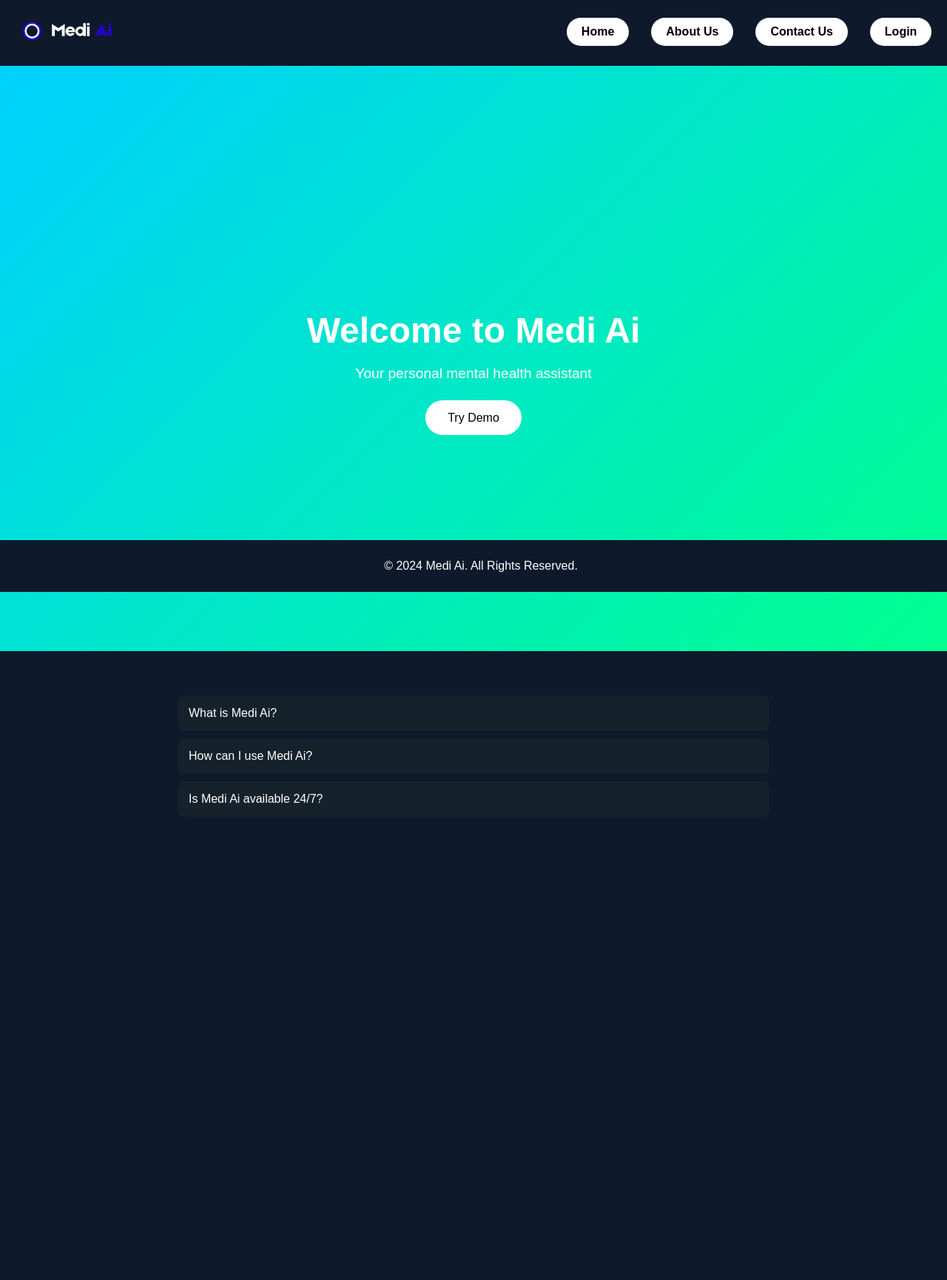
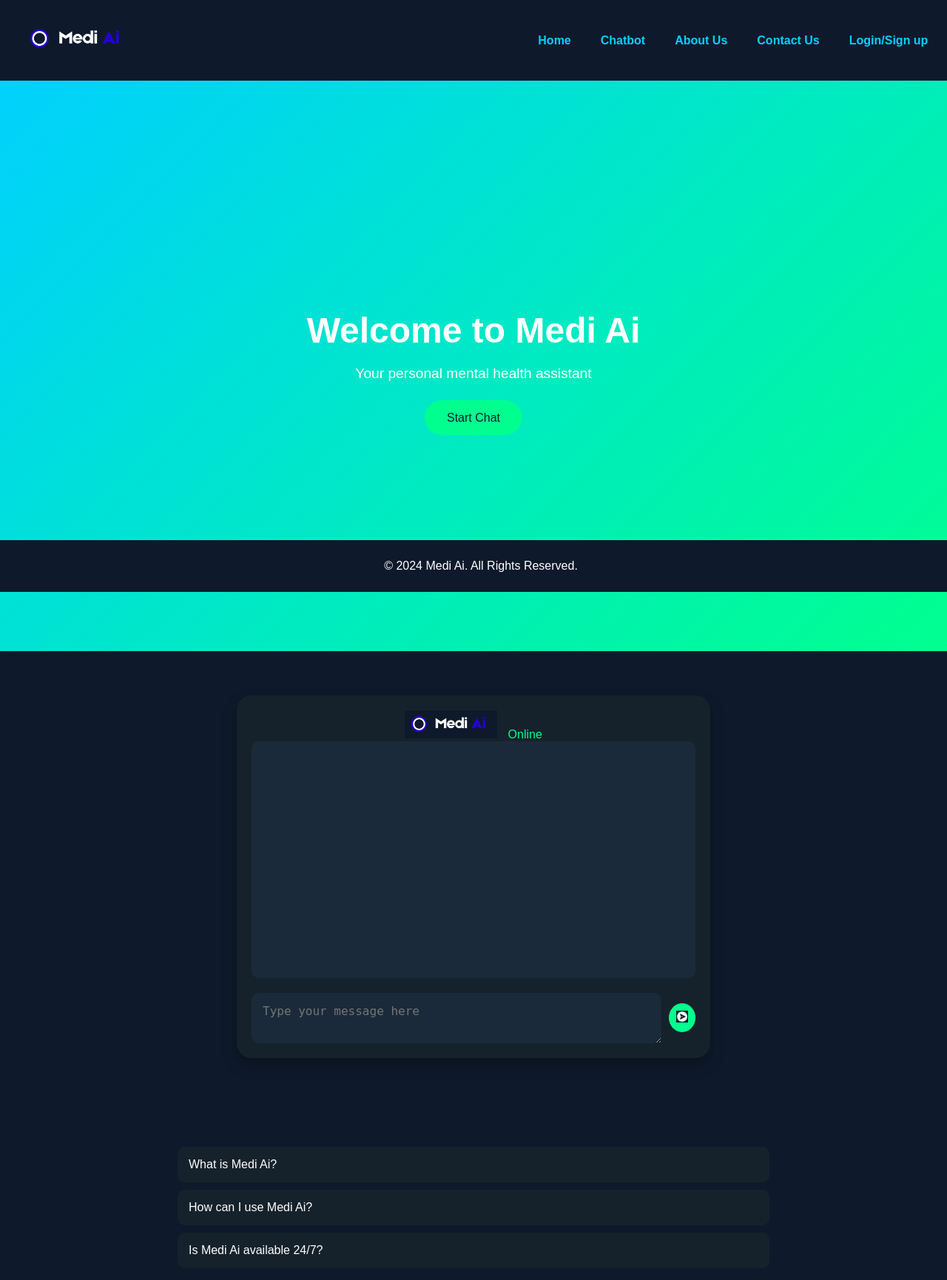
Before and after one commit to smooth-glitch/chatbot-django, a Django app: page / in a window 1280 px wide. Shown: the top 1730 px of the page at 74% size. Before the commit the page ends 1085 px from the top, so only its background shows below. Run offline with Django 5.2, Linux system fonts and the light colour scheme.

Commit message:
Revert "UI/UX Changes - Pradeep"

```diff
--- a/django-chatbot/chatAPI/static/css/styles.css
+++ b/django-chatbot/chatAPI/static/css/styles.css
@@ -8,40 +8,28 @@ body {
     overflow-x: hidden;
 }
 
-/* Gradient Background */
-.gradient-background {
-    position: fixed;
-    top: 0;
-    left: 0;
-    width: 100%;
-    height: 100%;
-    background: linear-gradient(120deg, #0e1a2b, #16222b, #1b2a3a, #0e1a2b);
-    background-size: 400% 400%;
-    z-index: -1;
-    animation: gradientAnimation 10s ease infinite;
-}
-
-@keyframes gradientAnimation {
-    0% { background-position: 0% 50%; }
-    50% { background-position: 100% 50%; }
-    100% { background-position: 0% 50%; }
-}
-
 /* Header */
 .header-content {
     display: flex;
     justify-content: space-between;
-    align-items: center;
+    align-items: right;
     padding: 20px;
     background-color: #0e1a2b;
     position: fixed;
     top: 0;
     width: 98%;
-    z-index: 1000;
+    z-index: 800;
+}
+
+.logo {
+    display: flex;
+    align-items: center;
+    justify-content: center;
+    padding: 10px;
 }
 
 .logo img {
-    max-width: 150px;
+    max-width: 100px;
     height: auto;
 }
 
@@ -53,36 +41,19 @@ body {
 }
 
 .nav-links li {
-    margin: 0 15px;
+    margin: 0 20px;
 }
 
 .nav-links li a {
-    display: inline-block;
-    padding: 10px 20px;
-    color: #000000;
-    background-color: #ffffff;
-    border-radius: 50px;
     text-decoration: none;
+    color: #00d0ff;
     font-weight: bold;
-    position: relative;
-    overflow: hidden;
-    transition: background-color 0.3s, color 0.3s, transform 0.3s;
+    transition: color 0.3s, transform 0.3s;
 }
 
 .nav-links li a:hover {
-    background-color: #000000;
-    color: #ffffff;
-    transform: scale(1.05);
-}
-
-.nav-links li a:active {
-    background-color: #ffffff;
-    color: #000000;
-}
-
-.nav-links li a span {
-    position: relative;
-    z-index: 1;
+    color: #00ff8f;
+    transform: scale(1.1);
 }
 
 /* Main Section */
@@ -107,82 +78,44 @@ body {
 }
 
 .main-btn {
-    background-color: #ffffff;
-    color: #000000;
+    background-color: #00ff8f;
+    color: #0e1a2b;
     padding: 15px 30px;
     text-decoration: none;
-    border-radius: 50px;
-    transition: transform 0.3s, background-color 0.3s, color 0.3s;
+    border-radius: 30px;
+    transition: transform 0.3s, background-color 0.3s;
 }
 
 .main-btn:hover {
-    background-color: #000000;
-    color: #ffffff;
+    background-color: #00d0ff;
     transform: translateY(-3px) scale(1.02);
     box-shadow: 0 10px 20px rgba(0, 0, 0, 0.2);
 }
 
 /* Chatbot Section */
 .chatbot-section {
-    padding: 120px 20px 40px 20px;
-    text-align: center;
-    position: relative;
-    z-index: 10;
+    padding: 60px 20px;
+    background-color: #0e1a2b;
 }
 
 .chatbot-container {
-    max-width: 80%;
+    max-width: 600px;
     margin: 0 auto;
-    background: rgba(22, 34, 43, 0.85);
+    background-color: #16222b;
     border-radius: 20px;
     padding: 20px;
-    box-shadow: 0 10px 30px rgba(0, 0, 0, 0.5);
+    box-shadow: 0 10px 20px rgba(0, 0, 0, 0.3);
     text-align: center;
-    backdrop-filter: blur(10px);
-    transition: transform 0.3s ease-in-out, box-shadow 0.3s ease-in-out;
 }
 
-.chatbot-container:hover {
-    transform: translateY(-5px);
-    box-shadow: 0 20px 40px rgba(0, 0, 0, 0.7);
-}
-
-.title-bar {
-    display: flex;
-    justify-content: space-between;
-    align-items: center;
-    padding: 10px 20px;
-    background-color: transparent; /* Transparent to allow gradient background to show */
-    border-bottom: 1px solid rgba(255, 255, 255, 0.1);
-}
-
-.title-bar a img {
-    display: block;
-    max-width: 125px;
-    height: auto;
-}
-
-.status {
-    display: flex;
-    align-items: center;
+.title-bar .status {
     font-size: 1rem;
     color: #00ff8f;
-    margin-right: 0; /* Move to the rightmost part */
-    position: relative;
-}
-
-.status::before {
-    content: '';
-    width: 10px;
-    height: 10px;
-    background-color: #00ff8f; /* Green color dot */
-    border-radius: 50%;
-    margin-right: 8px;
-    display: inline-block;
+    margin-left: 10px;
 }
 
 .chat-messages-container {
-    background-color: rgba(27, 42, 58, 0.9);
+    background-color: #1b2a3a;
     border-radius: 10px;
     height: 300px;
     overflow-y: auto;
@@ -251,17 +184,15 @@ body {
     font-size: 1rem;
     background-color: #1b2a3a;
     color: #ffffff;
-    box-shadow: 0 4px 8px rgba(0, 0, 0, 0.1);
 }
 
 .send-btn {
-    background-color: #ffffff;
+    background-color: #00ff8f;
     border: none;
     border-radius: 50%;
     padding: 10px;
     cursor: pointer;
-    transition: transform 0.3s, background-color 0.3s, color 0.3s;
-    box-shadow: 0 4px 8px rgba(0, 0, 0, 0.1);
+    transition: transform 0.3s, background-color 0.3s;
 }
 
 .send-btn img {
@@ -344,18 +274,62 @@ body {
 
 .login-container button {
     padding: 15px 30px;
-    background-color: #ffffff;
-    color: #000000;
+    background-color: #00ff8f;
+    color: #0e1a2b;
     border: none;
-    border-radius: 50px;
+    border-radius: 5px;
     cursor: pointer;
-    transition: background-color 0.3s, color 0.3s, transform 0.3s;
+    transition: background-color 0.3s, transform 0.3s;
 }
 
 .login-container button:hover {
-    background-color: #000000;
+    background-color: #00d0ff;
+    transform: translateY(-3px) scale(1.02);
+}
+
+/* General styles */
+body {
+    font-family: Arial, sans-serif;
+    background-color: #0e1a2b;
     color: #ffffff;
-    transform: translateY(-3px) scale(1.02);
+    margin: 0;
+    padding: 0;
+}
+
+/* Header */
+.header-content {
+    display: flex;
+    justify-content: space-between;
+    align-items: center;
+    padding: 20px;
+    background-color: #0e1a2b;
+}
+
+.logo img {
+    max-width: 150px;
+    height: auto;
+}
+
+.nav-links {
+    display: flex;
+    list-style: none;
+    margin: 0;
+    padding: 0;
+}
+
+.nav-links li {
+    margin: 0 20px;
+}
+
+.nav-links li a {
+    text-decoration: none;
+    color: #00d0ff;
+    font-weight: bold;
+    transition: color 0.3s;
+}
+
+.nav-links li a:hover {
+    color: #00ff8f;
 }
 
 /* Contact Form Container */
--- a/django-chatbot/chatAPI/templates/base.html
+++ b/django-chatbot/chatAPI/templates/base.html
@@ -8,7 +8,7 @@
     <link rel="stylesheet" href="{% static 'css/styles.css' %}">
     {% block extra_head %}{% endblock %}
 </head>
-<body >
+<body>
     <!-- Header Section -->
     <div class="nav-container">
         <div class="container">
@@ -18,9 +18,10 @@
                 </div>
                 <ul class="nav-links">
                     <li><a href="http://127.0.0.1:8000/">Home</a></li>
+                    <li><a href="#chatbot-section">Chatbot</a></li>
                     <li><a href="#about-section">About Us</a></li>
                     <li><a href="http://127.0.0.1:8000/contact_us">Contact Us</a></li>
-                    <li><a href="http://127.0.0.1:8000/login/">Login</a></li>
+                    <li><a href="http://127.0.0.1:8000/login/">Login/Sign up</a></li>
                 </ul>
             </nav>
         </div>
--- a/django-chatbot/chatAPI/templates/contact.html
+++ b/django-chatbot/chatAPI/templates/contact.html
@@ -20,7 +20,7 @@
                     <li><a href="http://127.0.0.1:8000/">Home</a></li>
                     <li><a href="#chatbot-section">Chatbot</a></li>
                     <li><a href="#about-section">About Us</a></li>
-                    <li><a href="http://127.0.0.1:8000/login/">Login</a></li>
+                    <li><a href="http://127.0.0.1:8000/login/">Login/Sign up</a></li>
             </ul>
         </nav>
     </header>
--- a/django-chatbot/chatAPI/templates/index.html
+++ b/django-chatbot/chatAPI/templates/index.html
@@ -7,7 +7,28 @@
     <div class="intro">
         <h1>Welcome to Medi Ai</h1>
         <p>Your personal mental health assistant</p>
-        <a href="{% url 'chatbot' %}" class="main-btn">Try Demo</a> <!-- Updated link to navigate to chatbot page -->
+        <a href="#chatbot-section" class="main-btn">Start Chat</a>
+    </div>
+</div>
+
+<!-- Chatbot Section -->
+<div class="chatbot-section" id="chatbot-section">
+    <div class="chatbot-container">
+        <div class="title-bar">
+            <a href="http://127.0.0.1:8000/login/">
+                <img src="{% static 'images/medibot_logo.png' %}" width=125>
+            </a>
+            <span class="status">Online</span>
+        </div>
+        <div class="chat-messages-container" id="chat-messages">
+            <!-- Chat messages will appear here -->
+        </div>
+        <div class="input-container">
+            <textarea class="user-input" id="user-input" placeholder="Type your message here"></textarea>
+            <button class="send-btn" id="send-btn">
+                <img src="{% static 'images/send_icon.png' %}" alt="Send Icon">
+            </button>
+        </div>
     </div>
 </div>
 
--- a/django-chatbot/chatAPI/urls.py
+++ b/django-chatbot/chatAPI/urls.py
@@ -2,9 +2,8 @@ from django.urls import path
 from . import views
 
 urlpatterns = [
-    path('', views.index, name='home'),  # This is your homepage (index.html)
-    path('chat/', views.chat, name='chat'),  # This might be another chat-related view
-    path('chatbot/', views.chatbot, name='chatbot'),  # New URL pattern for chatbot.html
+    path('', views.index, name='home'),
+    path('chat/', views.chat, name='chat'),
     path('predict/', views.predict, name='predict'),
     path('login/', views.LoginView.as_view(), name='login'),
     path('contact_us/', views.contact_view, name='contact'),
--- a/django-chatbot/chatAPI/views.py
+++ b/django-chatbot/chatAPI/views.py
@@ -196,6 +196,3 @@ def chat(request):
             return JsonResponse({'error': str(e)}, status=400)
     else:
         return JsonResponse({'error': 'Method not allowed'}, status=405)
-
-def chatbot(request):
-    return render(request, 'chatbot.html')
```
Also changed, not shown: other parts of django-chatbot/chatAPI/static/css/styles.css (+11 -70 lines), django-chatbot/chatAPI/templates/chatbot.html (deleted, +0 -31 lines), django-chatbot/chatAPI/templates/login.html (+29 -2 lines), django-chatbot/chatAPI/templates/signup.html (+28 -0 lines), django-chatbot/chatAPI/training_model/ml_model.py (+4 -21 lines), django-chatbot/chatAPI/training_model/visualize_training.py (deleted, +0 -65 lines), django-chatbot/chatAPI/static/images/send_icon.jpg (deleted), django-chatbot/chatAPI/static/images/send_icon.png, django-chatbot/db.sqlite3, 3 other files.
